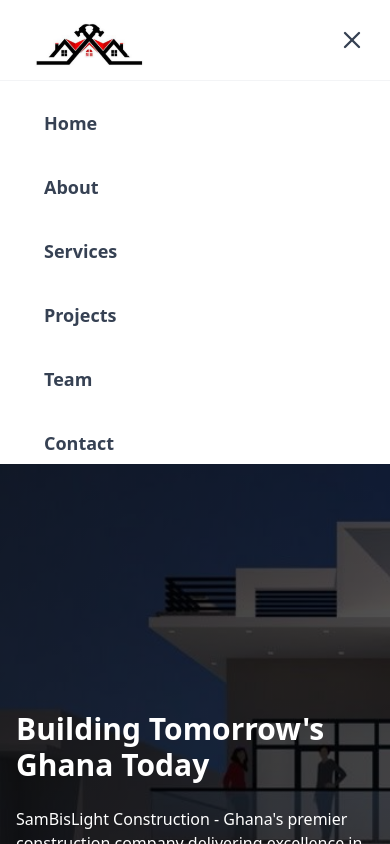
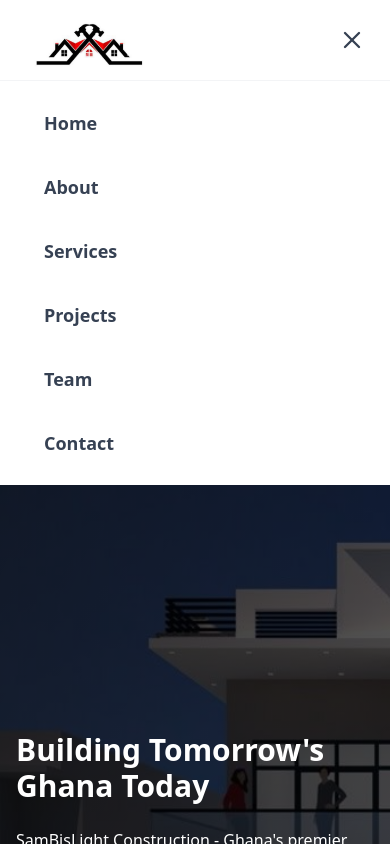
Before and after one commit to Obayaa/construction_website, a React (Vite) app: page / in a window 390 px wide. Both pictures are taken after a click on the button "Toggle menu". Shown: the top 844 px of the page. Built offline with nearby package versions, Linux system fonts and the light colour scheme.

Commit message:
removed unnecessary max-h-96 causing issues

```diff
--- a/src/components/Navbar.jsx
+++ b/src/components/Navbar.jsx
@@ -76,14 +76,16 @@ function Navbar() {
             </div>
 
             {/* Mobile Navigation */}
-            <div className={`lg:hidden transition-all duration-300 ease-in-out ${isMenuOpen ? 'max-h-96 opacity-100' : 'max-h-0 opacity-0'} overflow-hidden bg-white border-t border-gray-100`}>
+            <div className={`lg:hidden transition-all duration-300 ease-in-out ${isMenuOpen ? 'opacity-100' : 'max-h-0 opacity-0'} overflow-hidden bg-white border-t border-gray-100`}>
                 <div className="px-8 py-4 space-y-3">
                     {navItems.map((item) => (
                         <a
                             key={item.href}
                             href={item.href}
                             className="block text-gray-700 font-semibold text-lg hover:text-blue-600 hover:bg-gray-50 p-3 rounded-md transition-all duration-200"
-                            onClick={() => setIsMenuOpen(false)}
+                            onClick={() => {
+                                setIsMenuOpen(false)
+                            }}
                         >
                             {item.label}
                         </a>
```
